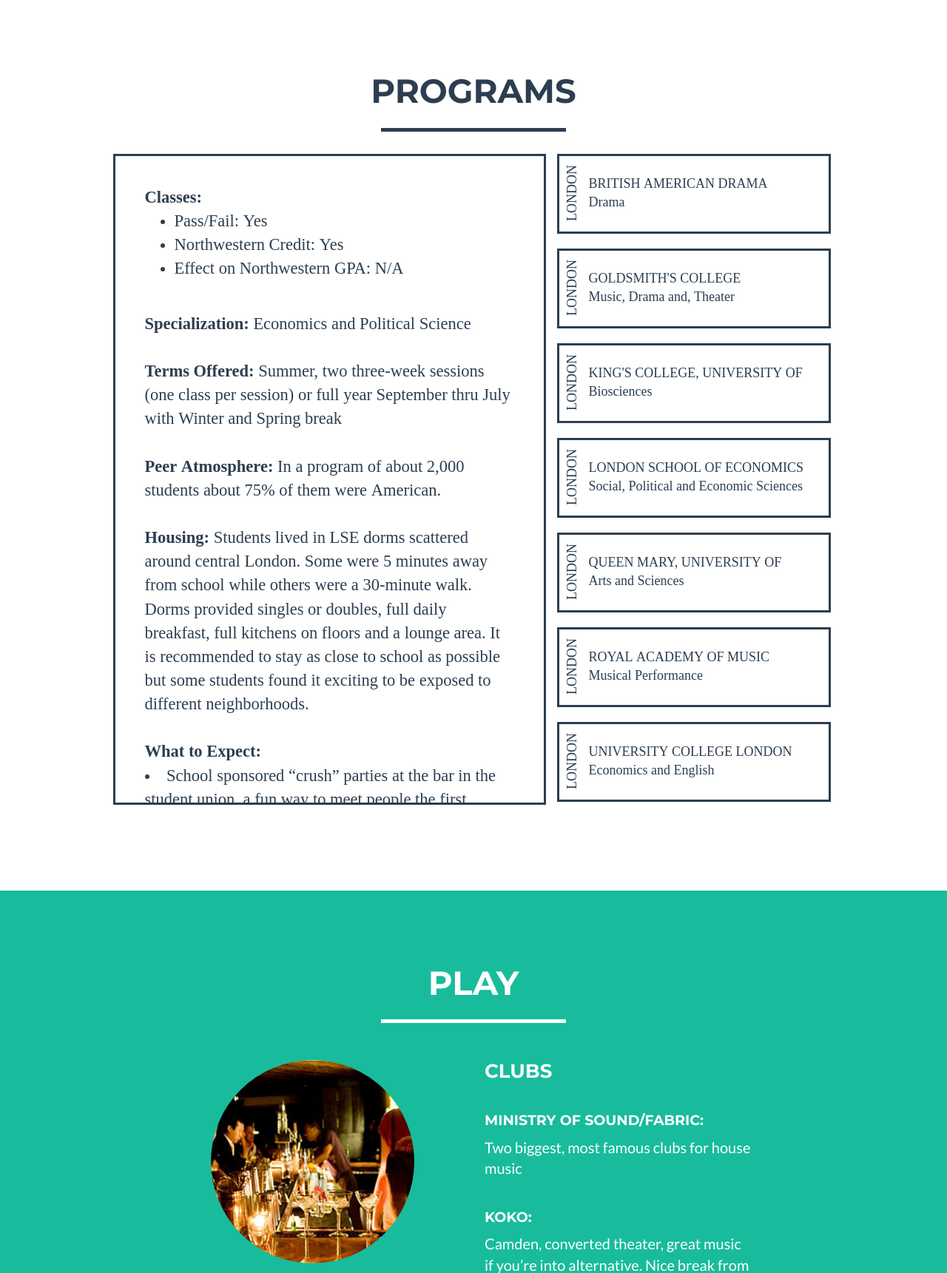
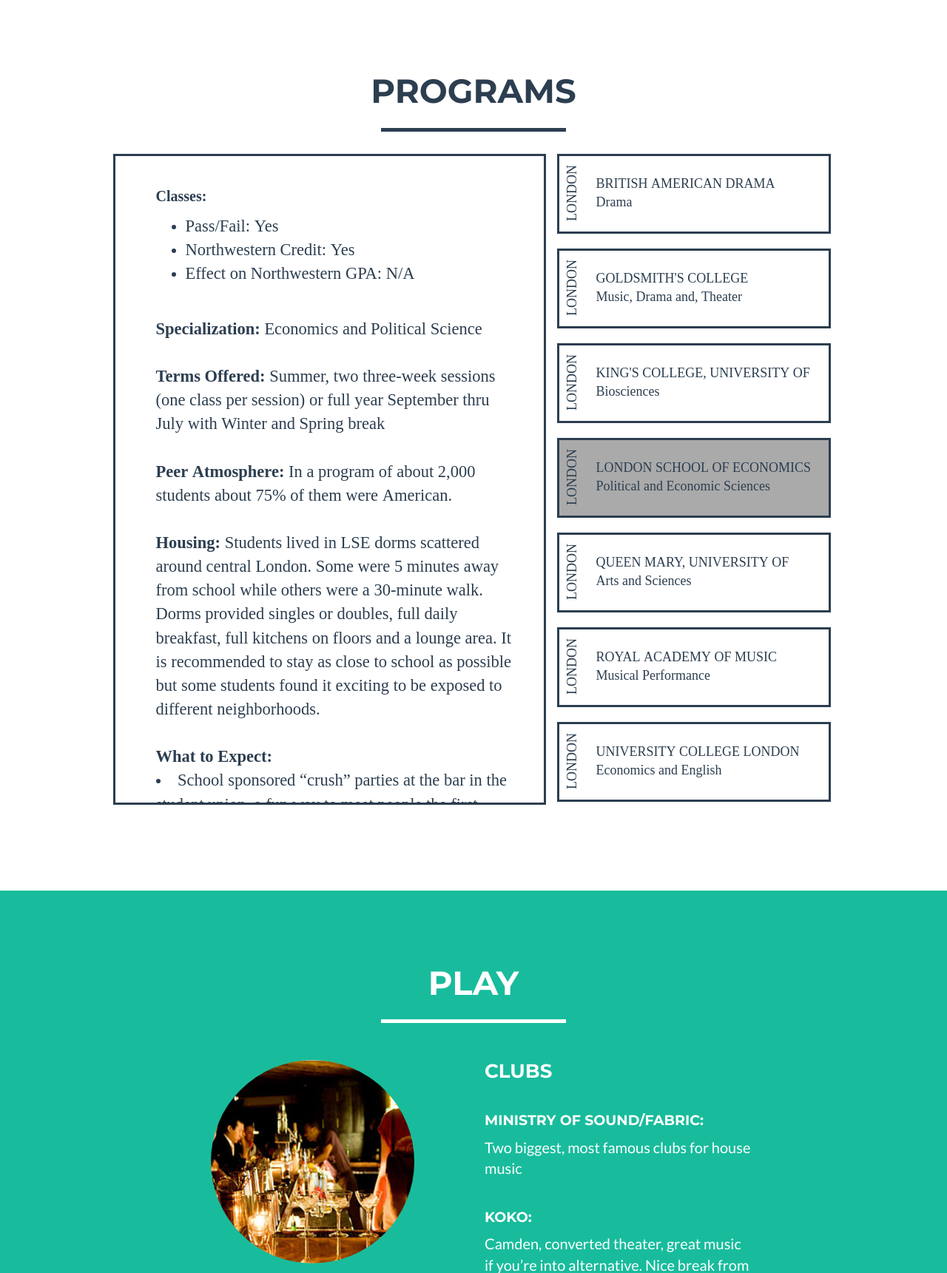
Before and after one commit to nuasg/studyabroadguide, a PHP site: page / in a window 1280 px wide. Shown: the part 944-2665 px from the top of the page at 74% size. Run offline with PHP 8.4, Linux system fonts and the light colour scheme; some libraries are stand-ins or nearby versions.

Commit message:
added animations to programs

```diff
--- a/css/eat.css
+++ b/css/eat.css
@@ -1,3 +1,4 @@
+
 
 #london-image {
     background-image: url(../img/london.jpg);
@@ -20,14 +21,15 @@
 }
 
 .programs li:hover, .eats li:hover {
-    background-color: #DDD;
+    cursor: pointer; cursor: hand;
+    background-color: #ddd;
 }
 
 .program-list .rotate {
     position:absolute;
     width: 100px;
-    top: 75px;
-    left: -40px;
+    top: 100px;
+    /*left: -40px;*/
     text-align: center;
     padding: 5px;
     text-transform: uppercase;
@@ -36,24 +38,34 @@
     -webkit-transform:rotate(-90deg);
 }
 
-.program-list {
-    position:absolute;
-    left: 40px;
-    top: 25px;
-}
 
 .program-list .name {
     text-transform: uppercase;
 }
 
+.program-list .name, .program-list .desc {
+    margin: 25px 0 0 50px;
+}
+
+li.selected {
+    background-color: #aaa;
+}
+
 
 .program-text {
     height: 880px;
-    padding: 40px;
     border: solid;
     font-family: FontAwesome;
     font-size: 1.5em;
     overflow: auto;
+    position: relative;
+}
+
+.program-info {
+    display: none;
+    margin: 40px;
+    position: absolute;
+    height: 100%;
 }
 
 
--- a/css/test.css
+++ b/css/test.css
@@ -13,7 +13,6 @@
   height: 100%;
   width: 100%;
   margin: 0px;
-
 }
 
 .green {
--- a/index.html
+++ b/index.html
@@ -14,6 +14,7 @@
     <link href="css/bootstrap.min.css" rel="stylesheet" type="text/css">
     <link href="css/freelancer.css" rel="stylesheet" type="text/css">
     <link href="css/eat.css" rel="stylesheet" type="text/css">
+    <link rel="stylesheet" href="http://ajax.googleapis.com/ajax/libs/jqueryui/1.10.4/themes/smoothness/jquery-ui.css"/>
 
     <!-- Fonts -->
     <link href="font-awesome/css/font-awesome.min.css" rel="stylesheet" type="text/css">
@@ -106,6 +107,11 @@
             </div>
             <div class="row">
                 <div class="col-lg-6 col-lg-offset-1 program-text">
+                    <div class="program-info program-1 program-2 program-3 program-5 program-6 program-7">
+                        <p> Coming soon...</p>
+                    </div>
+                    <div class="program-info program-4">
+                        <p>
                         <strong>Classes: </strong><br>
                         <ul><li>Pass/Fail: Yes</li>
                         <li>Northwestern Credit: Yes</li>
@@ -126,54 +132,56 @@
                         <li>Extreme unlikelihood of failure unless you are taking a hard class like derivatives </li>
                         <li>Bi-weekly speaker events, not very recommended
                         “Famous” Boat Disco, a must do for at least one session</li><br><br>
+                        </p>
+                    </div>
 
                 </div> <!-- col -->
                 <div class="programs col-lg-4 ">
                     <ul class="list-unstyled">
-                        <li id="test">
-                            <div class = "program-list">
+                        <li class="program-list" id="program-1">
+                            <div>
                                 <span class="rotate">London</span>
                                 <div class="name">British American Drama</div>
                                 <span class="desc">Drama</span>
                             </div>
                         </li>
-                        <li>
-                            <div class = "program-list">
+                        <li class="program-list" id="program-2">
+                            <div>
                                 <span class="rotate">London</span>
                                 <div class="name">Goldsmith's College</div>
                                 <span class="desc">Music, Drama and, Theater</span>
                             </div>
                         </li>
-                        <li>
-                            <div class = "program-list">
+                        <li class="program-list" id="program-3">
+                            <div>
                                 <span class="rotate">London</span>
                                 <div class="name">King's College, University of</div>
                                 <span class="desc">Biosciences</span>
                             </div>
                         </li>
-                        <li>
-                            <div class = "program-list">
+                        <li class="program-list selected" id="program-4">
+                            <div>
                                 <span class="rotate">London</span>
                                 <div class="name">London School of Economics</div>
-                                <span class="desc">Social, Political and Economic Sciences</span>
+                                <span class="desc">Political and Economic Sciences</span>
                             </div>
                         </li>
-                        <li>
-                            <div class = "program-list">
+                        <li class="program-list" id="program-5">
+                            <div>
                                 <span class="rotate">London</span>
                                 <div class="name">Queen Mary, University of</div>
                                 <span class="desc">Arts and Sciences</span>
                             </div>
                         </li>
-                        <li>
-                            <div class = "program-list">
+                        <li class="program-list" id="program-6">
+                            <div>
                                 <span class="rotate">London</span>
                                 <div class="name">Royal Academy of Music</div>
                                 <span class="desc">Musical Performance</span>
                             </div>
                         </li>
-                        <li>
-                            <div class = "program-list">
+                        <li class="program-list" id="program-7">
+                            <div>
                                 <span class="rotate">London</span>
                                 <div class="name">University College London</div>
                                 <span class="desc">Economics and English</span>
@@ -523,7 +531,7 @@
     <script src="js/classie.js"></script>
     <script src="js/cbpAnimatedHeader.js"></script>
     <script src="js/freelancer.js"></script>
-    <script src="http://ajax.googleapis.com/ajax/libs/jqueryui/1.8.16/jquery-ui.min.js"></script>
+    <script src="http://ajax.googleapis.com/ajax/libs/jqueryui/1.10.4/jquery-ui.min.js"></script>
     <script src="js/index.js"></script>
 
 </body>
--- a/js/index.js
+++ b/js/index.js
@@ -1,10 +1,19 @@
 $( document ).ready(function() {
-	$('.btn').click(function() {
+	$('.program-4').show();
+
+	$('.program-list').click(function() {
+
 		var $id = this.id;
-		$('.box').hide();
+		//alert($id);
+		$('.program-info').hide();
 	    $('.' + $id).show("slide", {
 	        direction: "right"
-	    }, 500);
+	    }, 300);
 
+	    //$(".program-list").css({'background-color': 'transparent'});
+	    //$('#'+ $id).css({'background-color': '#aaa'});
+
+	    $('li').removeClass('selected');
+    	$(this).addClass('selected');
 	});
 });
```
Lines whose indentation alone changed are shown as unchanged.
